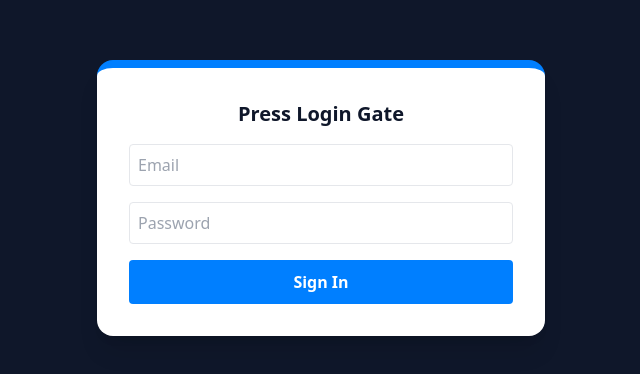
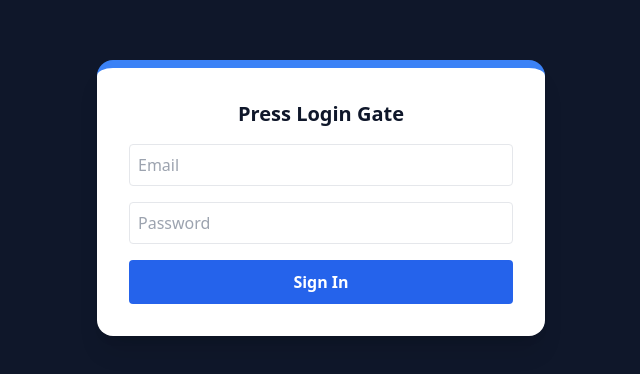
Before and after one commit to cherifadel0308/kinshasa-portal, a Next.js app: page /login in a window 1280 px wide. Shown: the part 202-576 px from the top of the page, without its empty margins (319-959 px from the left). Built offline with nearby package versions, Linux system fonts and the light colour scheme.

Commit message:
Update page.tsx

```diff
--- a/src/app/login/page.tsx
+++ b/src/app/login/page.tsx
@@ -17,13 +17,13 @@ export default function LoginPage() {
   };
 
   return (
-    <main className="min-h-screen flex items-center justify-center bg-slate-900 px-4">
-      <form onSubmit={handleLogin} className="max-w-md w-full bg-white p-8 rounded-2xl shadow-xl space-y-4 border-t-8 border-drcBlue">
+    <main className="min-h-screen flex items-center justify-center bg-slate-900 px-4 font-sans">
+      <form onSubmit={handleLogin} className="max-w-md w-full bg-white p-8 rounded-2xl shadow-xl space-y-4 border-t-8 border-blue-500">
         <h2 className="text-xl font-black text-slate-900 text-center">Press Login Gate</h2>
         <input type="email" required value={email} onChange={(e) => setEmail(e.target.value)} className="w-full p-2 border text-gray-900 rounded" placeholder="Email" />
         <input type="password" required value={password} onChange={(e) => setPassword(e.target.value)} className="w-full p-2 border text-gray-900 rounded" placeholder="Password" />
-        {errorMsg && <p className="text-xs text-drcRed font-bold">{errorMsg}</p>}
-        <button type="submit" className="w-full bg-drcBlue text-white p-2.5 rounded font-bold">Sign In</button>
+        {errorMsg && <p className="text-xs text-red-600 font-bold">{errorMsg}</p>}
+        <button type="submit" className="w-full bg-blue-600 text-white p-2.5 rounded font-bold">Sign In</button>
       </form>
     </main>
   );
```
